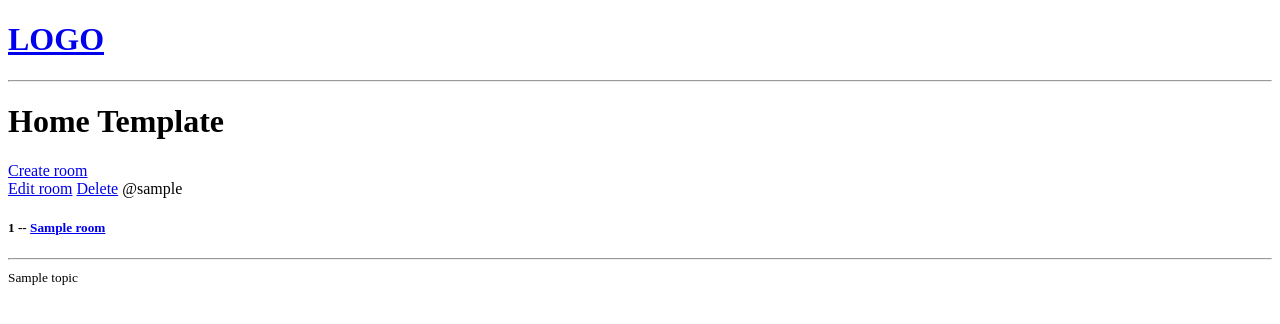
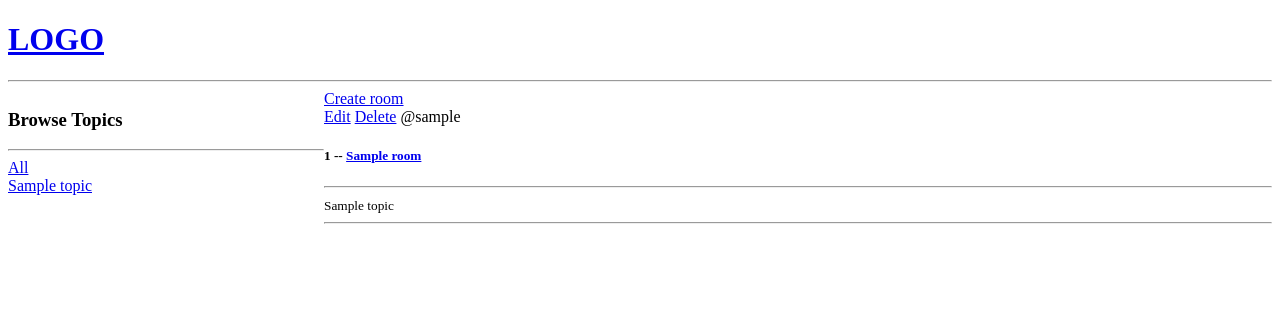
Before and after one commit to KevinVanDerSchans/social-media-django, a Django app: page / in a window 1280 px wide. Shown: the top 324 px of the page. Run offline with Django 5.2, Linux system fonts and the light colour scheme; tables that the repository leaves empty hold one stand-in row (values such as "Sample post").

Commit message:
Create filter in home view

```diff
--- a/base/templates/base/home.html
+++ b/base/templates/base/home.html
@@ -1,22 +1,47 @@
 {% extends 'main.html' %} {% block content %}
 
-<h1>Home Template</h1>
+<style>
+  .home-container {
+    display: grid;
+    grid-template-columns: 1fr 3fr;
+  }
+</style>
 
-<a href="{% url 'create-room' %}"> Create room </a>
-
-<section>
-  {% for room in rooms %}
+<div class="home-container">
   <div>
-    <a href="{% url 'update-room' room.id %}">Edit room</a>
-    <a href="{% url 'delete-room' room.id %}">Delete</a>
-    <span>@{{room.host.username}}</span>
-    <h5>{{room.id}} -- <a href="{% url 'room' room.id %}">{{room.name}}</a></h5>
+    <h3>Browse Topics</h3>
     <hr />
 
-    <small>{{room.topic.name}}</small>
+    <div>
+      <a href="{% url 'home' %}">All</a>
+    </div>
+
+    {% for topic in topics %}
+    <div>
+      <a href="{% url 'home' %}?q={{topic.name}}">{{topic.name}}</a>
+    </div>
+    {% endfor %}
   </div>
 
-  {% endfor %}
-</section>
+  <div>
+    {% for room in rooms %}
+
+    <a href="{% url 'create-room' %}"> Create room </a>
+
+    <div>
+      <a href="{% url 'update-room' room.id %}">Edit</a>
+      <a href="{% url 'delete-room' room.id %}">Delete</a>
+      <span>@{{room.host.username}}</span>
+      <h5>
+        {{room.id}} -- <a href="{% url 'room' room.id %}">{{room.name}}</a>
+      </h5>
+      <hr />
+
+      <small>{{room.topic.name}}</small>
+      <hr />
+    </div>
+    {% endfor %}
+  </div>
+</div>
 
 {% endblock content %}
--- a/base/views.py
+++ b/base/views.py
@@ -1,10 +1,14 @@
 from django.shortcuts import render, redirect
-from .models import Room
+from .models import Room, Topic
 from .forms import RoomForm
 
 def home(request):
-    rooms = Room.objects.all()
-    context = {'rooms': rooms}
+    q = request.GET.get('q') if request.GET.get('q') != None else ''
+    rooms = Room.objects.filter(topic__name__icontains=q)
+
+    topics = Topic.objects.all()
+
+    context = {'rooms': rooms, 'topics': topics}
     return render(request, 'base/home.html', context)
 
 def room(request, pk):
```
